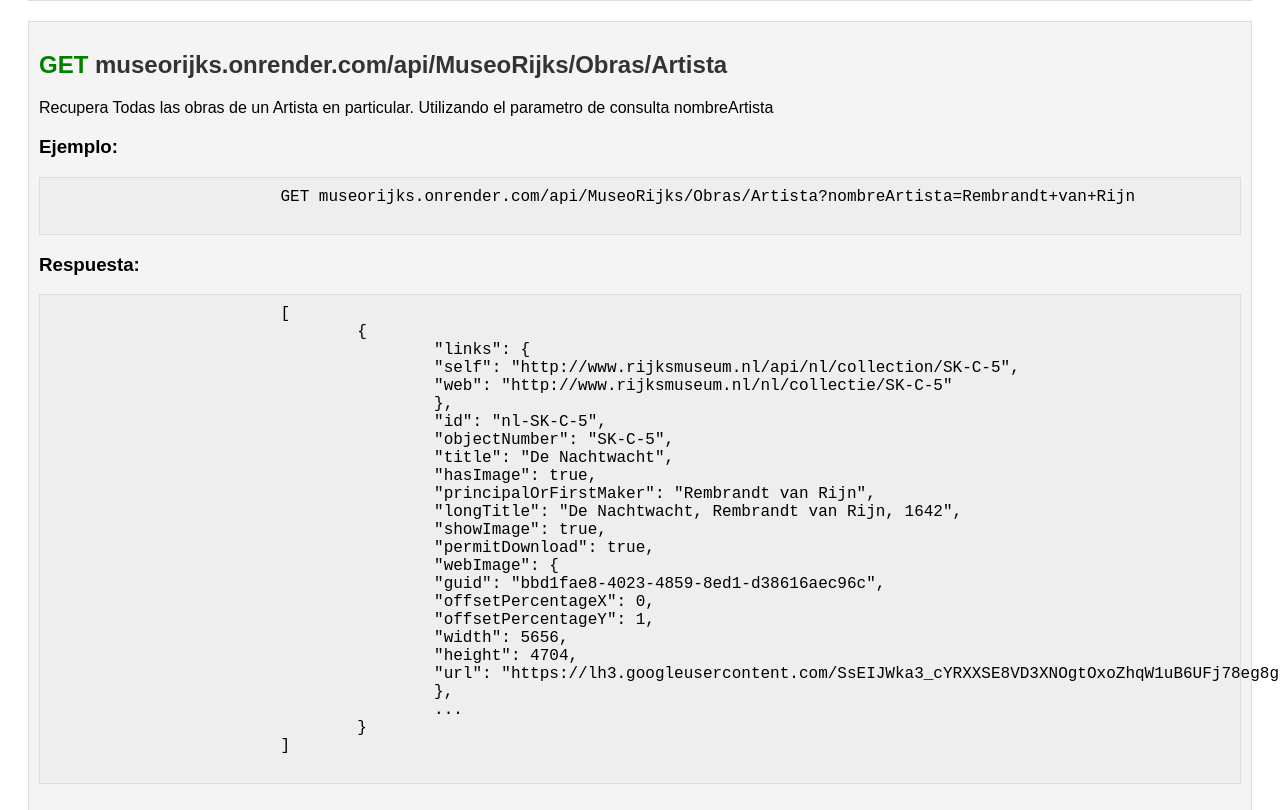
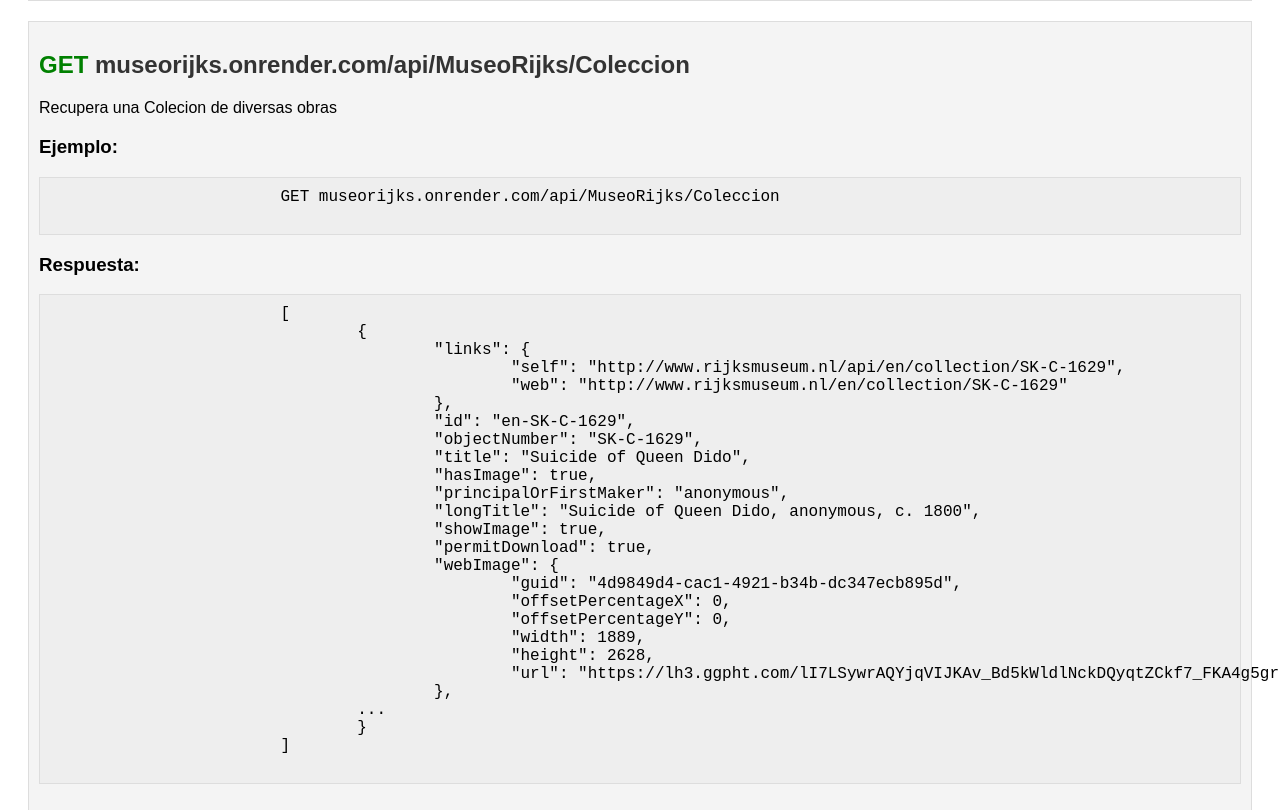
Before and after one commit to SilvaMauricioN/Api_Express_LaboratorioIV, a website: page Public/index.html in a window 1280 px wide. Shown: the part 896-1706 px from the top of the page. Drawn offline with Linux system fonts and the light colour scheme.

Commit message:
Agregado endpoin Coleccion

```diff
--- a/Models/Server.js
+++ b/Models/Server.js
@@ -11,6 +11,7 @@
         this.app.use(express.static('Public'));
     }
     routers(){
+        this.app.use('/api/MuseoRijks/',require('../Routes/Coleccion'));
         this.app.use('/api/MuseoRijks/',require('../Routes/Artista'));
         this.app.use('/api/MuseoRijks/',require('../Routes/Obras'));
         this.app.all('*', (req,res)=>{
--- a/Public/index.html
+++ b/Public/index.html
@@ -47,8 +47,46 @@
 			]
 		</pre>
 	</div>
+	<!-- Endpoint 2 -->
 
-	<!-- Endpoint 2 -->
+	<div class="endpoint">
+		<h2><span class="method">GET</span> museorijks.onrender.com/api/MuseoRijks/Coleccion</h2>
+		<p>Recupera una Colecion de diversas obras</p>
+		<h3>Ejemplo:</h3>
+		<pre>
+			GET museorijks.onrender.com/api/MuseoRijks/Coleccion
+		</pre>
+		<h3>Respuesta:</h3>
+		<pre>
+			[
+				{
+					"links": {
+						"self": "http://www.rijksmuseum.nl/api/en/collection/SK-C-1629",
+						"web": "http://www.rijksmuseum.nl/en/collection/SK-C-1629"
+					},
+					"id": "en-SK-C-1629",
+					"objectNumber": "SK-C-1629",
+					"title": "Suicide of Queen Dido",
+					"hasImage": true,
+					"principalOrFirstMaker": "anonymous",
+					"longTitle": "Suicide of Queen Dido, anonymous, c. 1800",
+					"showImage": true,
+					"permitDownload": true,
+					"webImage": {
+						"guid": "4d9849d4-cac1-4921-b34b-dc347ecb895d",
+						"offsetPercentageX": 0,
+						"offsetPercentageY": 0,
+						"width": 1889,
+						"height": 2628,
+						"url": "https://lh3.ggpht.com/lI7LSywrAQYjqVIJKAv_Bd5kWldlNckDQyqtZCkf7_FKA4g5grhdSX61Wqodt6pSydixCAWJ30psSbTRRS1_CIWDhqs=s0"
+					},
+				...
+				}
+			]
+		</pre>
+	</div>
+
+	<!-- Endpoint 3 -->
 	<div class="endpoint">
 		<h2><span class="method">GET</span> museorijks.onrender.com/api/MuseoRijks/Obras/Artista</h2>
 		<p>Recupera Todas las obras de un Artista en particular. Utilizando el parametro de consulta nombreArtista</p>
@@ -86,7 +124,7 @@
 		</pre>
 	</div>
 
-	<!-- Endpoint 3 -->
+	<!-- Endpoint 4 -->
 	<div class="endpoint">
 		<h2><span class="method">GET</span> museorijks.onrender.com/api/MuseoRijks/Obra/:id</h2>
 		<p>Recupera una obra en particular a partir de su id.Utilizando un parametro de ruta para la consulta.</p>
--- /dev/null
+++ b/Routes/Coleccion.js
@@ -0,0 +1,6 @@
+const { Router } = require('express');
+const {getColeccion } = require('../Controllers/Coleccion');
+const ruta = Router();
+
+ruta.get('/Coleccion', getColeccion);
+module.exports = ruta;
```
Also changed, not shown: Controllers/Coleccion.js (added, +31 -0 lines).
